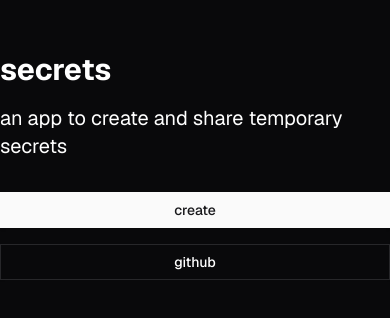
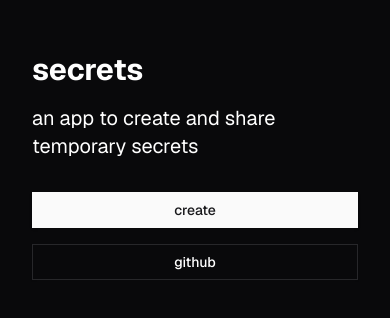
Before and after one commit to flowergardn/secrets, a Next.js app: page / in a window 390 px wide. Shown: the part 256-574 px from the top of the page. Built offline with nearby package versions, Linux system fonts and the light colour scheme.

Commit message:
chore: improve stuff

```diff
--- a/src/app/[id]/page.tsx
+++ b/src/app/[id]/page.tsx
@@ -1,7 +1,7 @@
 import { getSecret } from "~/server/actions/secrets";
 import { notFound, redirect } from "next/navigation";
 import DisplaySecret from "~/app/[id]/display-secret";
-import { Metadata } from "next";
+import { type Metadata } from "next";
 import { getBaseUrl } from "~/lib/utils";
 
 interface PageProps {
--- a/src/app/page.tsx
+++ b/src/app/page.tsx
@@ -5,7 +5,7 @@ import { CreateButton } from "~/app/create";
 export default function HomePage() {
   return (
     <main className="flex min-h-screen flex-col items-center justify-center text-white">
-      <section className={"flex flex-col gap-4"}>
+      <section className={"flex flex-col gap-4 md:mx-0 mx-8"}>
         <h1 className="text-3xl font-bold">secrets</h1>
         <p className="text-xl">an app to create and share temporary secrets</p>
         <CreateButton />
--- a/src/env.js
+++ b/src/env.js
@@ -20,6 +20,7 @@ export const env = createEnv({
    */
   client: {
     // NEXT_PUBLIC_CLIENTVAR: z.string(),
+    NEXT_PUBLIC_VERCEL_URL: z.string().optional(),
   },
 
   /**
@@ -28,6 +29,7 @@ export const env = createEnv({
    */
   runtimeEnv: {
     NODE_ENV: process.env.NODE_ENV,
+    NEXT_PUBLIC_VERCEL_URL: process.env.NEXT_PUBLIC_VERCEL_URL,
     UPSTASH_REDIS_REST_URL: process.env.UPSTASH_REDIS_REST_URL,
     UPSTASH_REDIS_REST_TOKEN: process.env.UPSTASH_REDIS_REST_TOKEN,
     ENCRYPTION_KEY: process.env.ENCRYPTION_KEY,
--- a/src/lib/utils.ts
+++ b/src/lib/utils.ts
@@ -1,12 +1,13 @@
 import { type ClassValue, clsx } from "clsx";
 import { twMerge } from "tailwind-merge";
+import { env } from "~/env";
 
 export function cn(...inputs: ClassValue[]) {
   return twMerge(clsx(inputs));
 }
 
 export function getBaseUrl() {
-  if (process.env.VERCEL_PROJECT_PRODUCTION_URL) return `https://${process.env.VERCEL_PROJECT_PRODUCTION_URL}`;
-  if (process.env.VERCEL_URL) return `https://${process.env.VERCEL_URL}`;
+  if (env.NEXT_PUBLIC_VERCEL_URL)
+    return `https://${env.NEXT_PUBLIC_VERCEL_URL}`;
   return `http://localhost:${process.env.PORT ?? 3000}`;
 }
```
